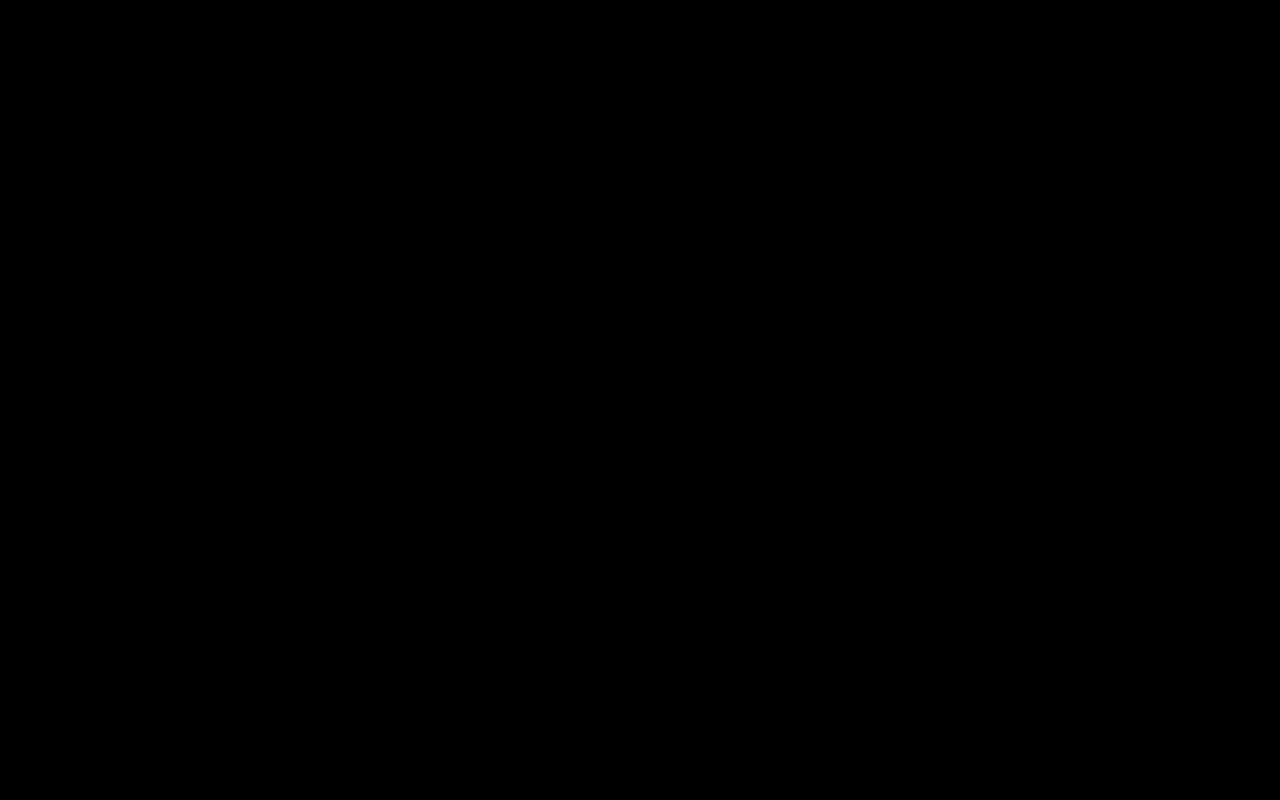
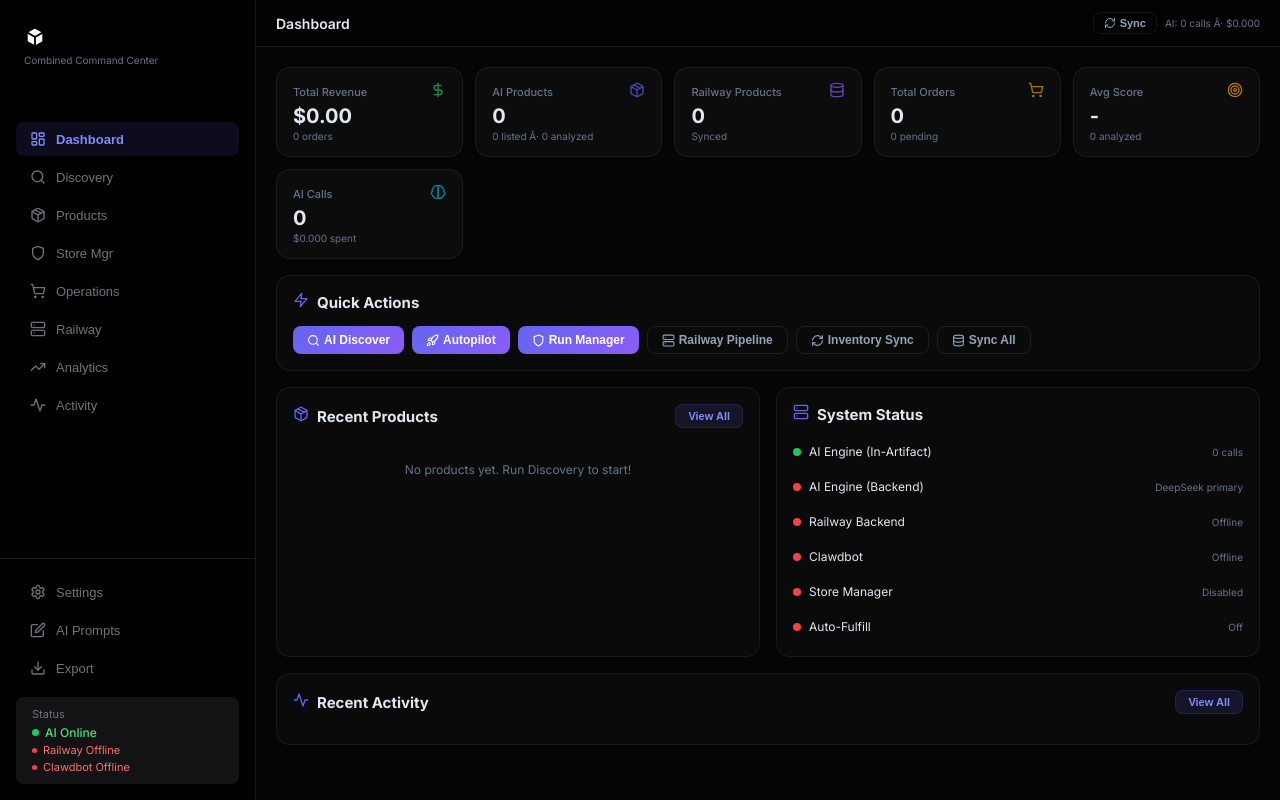
Before and after one commit to Diamondbanana420/XeriaCO-Claude-backend, a website: page public/index.html in a window 1280 px wide. Drawn offline with Linux system fonts and the light colour scheme; no server answers.

Commit message:
V9.3: updated build reference

```diff
--- a/public/index.html
+++ b/public/index.html
@@ -5,7 +5,7 @@
     <link rel="icon" type="image/svg+xml" href="/favicon.svg" />
     <meta name="viewport" content="width=device-width, initial-scale=1.0" />
     <title>XeriaCo V9 — Command Center</title>
-    <script type="module" crossorigin src="/assets/index-BmztruuX.js"></script>
+    <script type="module" crossorigin src="/assets/index-DUF0v1J4.js"></script>
   </head>
   <body style="margin:0;padding:0;background:#000">
     <div id="root"></div>
```
